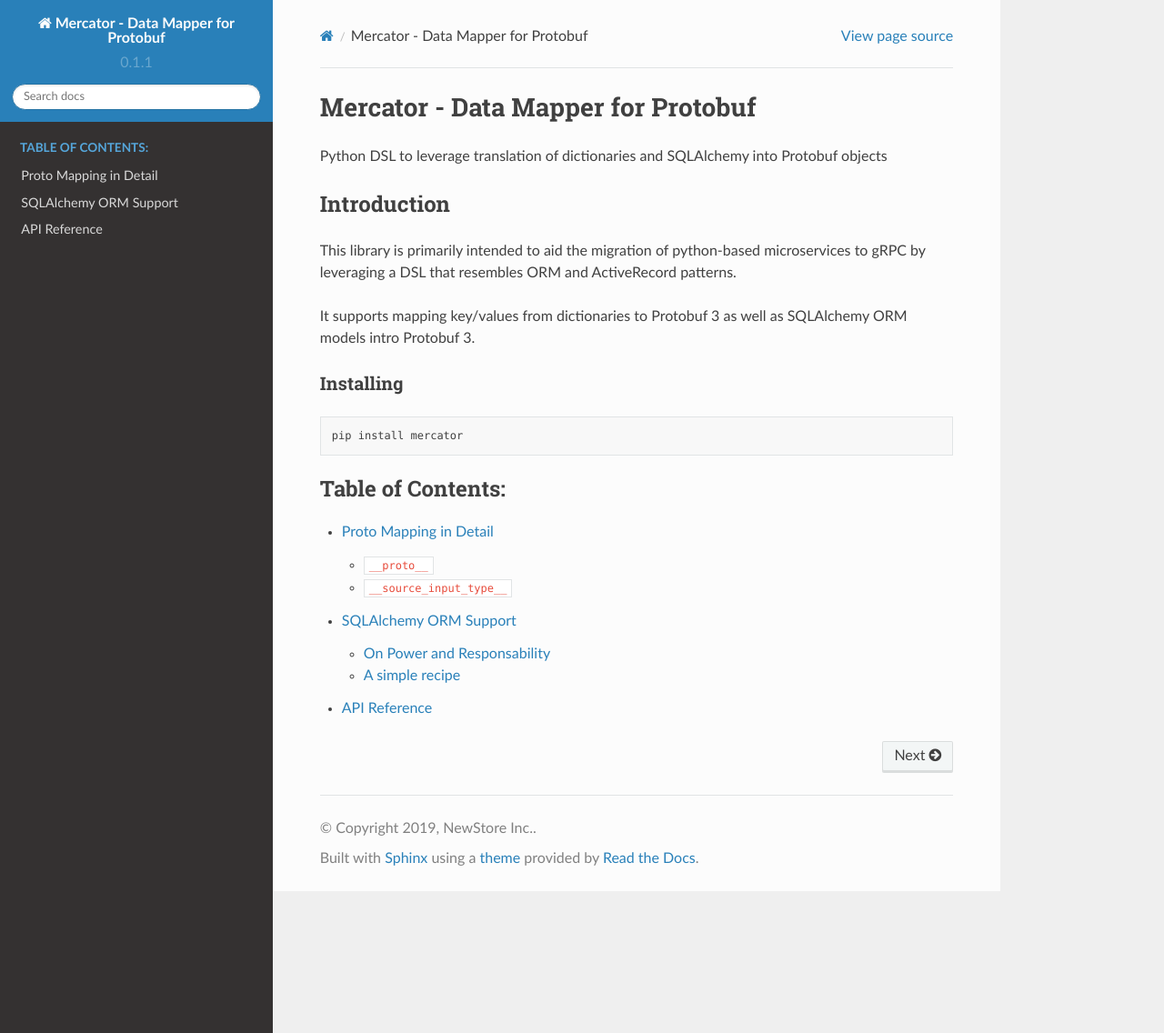
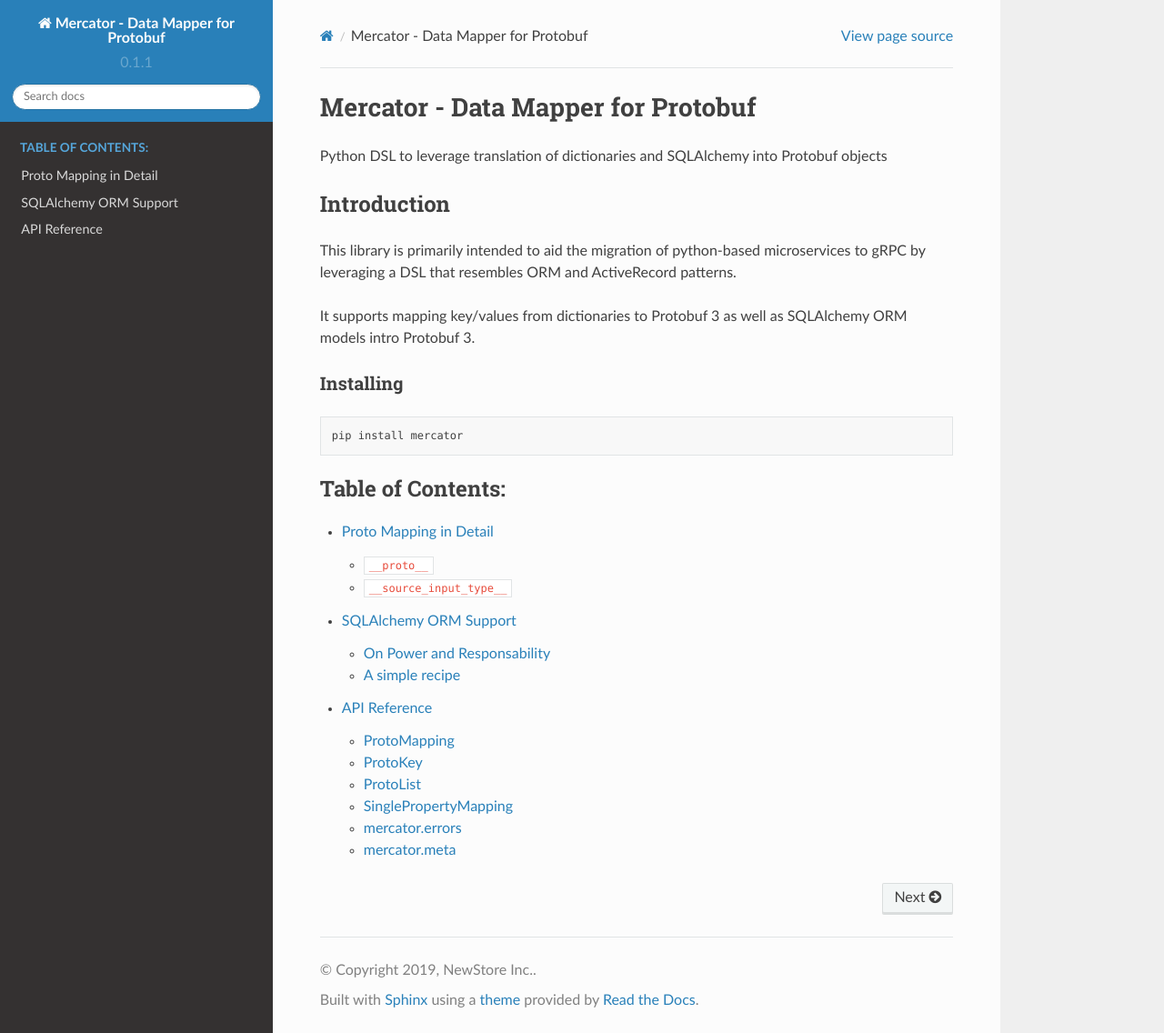
Before and after one commit to NewStore/mercator, a Sphinx documentation site: the page built from docs/source/index.rst, in a window 1280 px wide and 1136 px high. Shown: the whole window at 91% size. Built offline with Sphinx 7.4.7 and the Read the Docs theme 2.0.0, drawn with Linux system fonts in a browser that asks for light colours.

Commit message:
add headers to main python members on api reference

```diff
--- a/docs/source/api.rst
+++ b/docs/source/api.rst
@@ -4,6 +4,8 @@
 API Reference
 =============
 
+ProtoMapping
+------------
 
 .. _ProtoMapping:
 
@@ -11,11 +13,17 @@
    :members:
    :undoc-members:
 
+ProtoKey
+--------
+
 .. _ProtoKey:
 
 .. autoclass:: mercator.ProtoKey
    :members:
    :undoc-members:
+
+ProtoList
+---------
 
 .. _ProtoList:
 
@@ -23,11 +31,17 @@
    :members:
    :undoc-members:
 
+SinglePropertyMapping
+---------------------
+
 .. _SinglePropertyMapping:
 
 .. autoclass:: mercator.SinglePropertyMapping
    :members:
    :undoc-members:
+
+mercator.errors
+---------------
 
 .. _errors:
 
@@ -35,6 +49,9 @@
    :members:
    :undoc-members:
 
+mercator.meta
+-------------
+
 .. _mercator.meta:
 
 .. automodule:: mercator.meta
```
